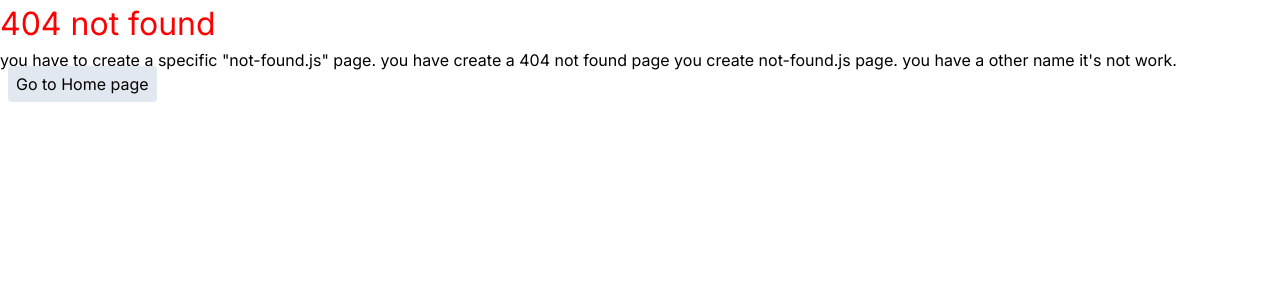
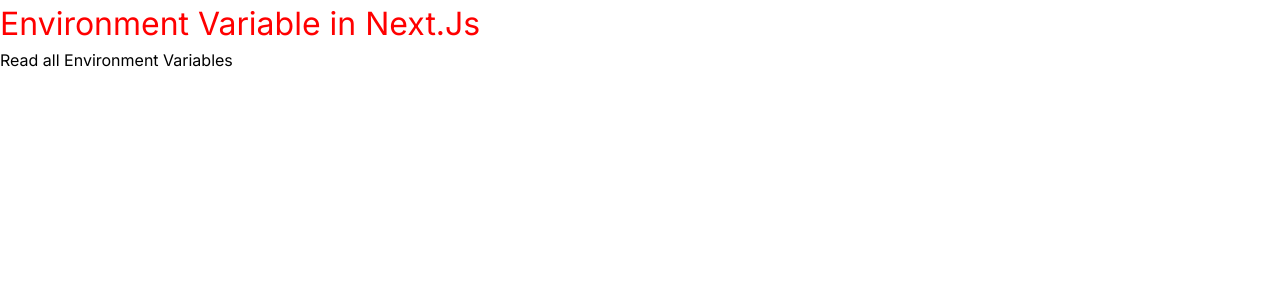
Before and after one commit to sushantapatra/next-tutorial, a Next.js app: page /environment in a window 1280 px wide. Before the commit this address had no page. Shown: the top 300 px of the page. Built offline with nearby package versions, Linux system fonts and the light colour scheme.

Commit message:
environment variables

```diff
--- /dev/null
+++ b/src/app/environment/page.js
@@ -0,0 +1,20 @@
+import React from "react";
+
+const EnvironmentComponemt = () => {
+	//console.log(process.env); //access all environment variables
+	console.log(process.env.NODE_ENV);
+	/**
+	 * create a .env or .env.local or .env.live
+	 * declare your  a variables
+	 * access with process.env.[variablename]
+	 */
+	console.log(process.env.SERVER_PASSWORD);
+	return (
+		<div>
+			<h1>Environment Variable in Next.Js</h1>
+			<p>Read all Environment Variables</p>
+		</div>
+	);
+};
+
+export default EnvironmentComponemt;
```
